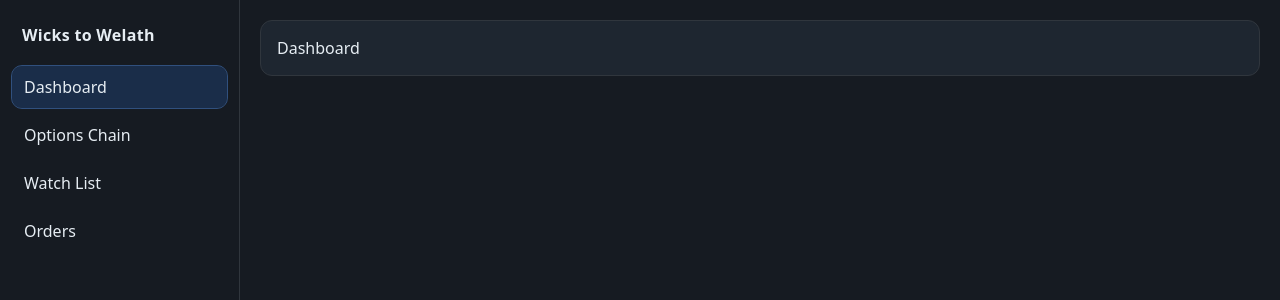
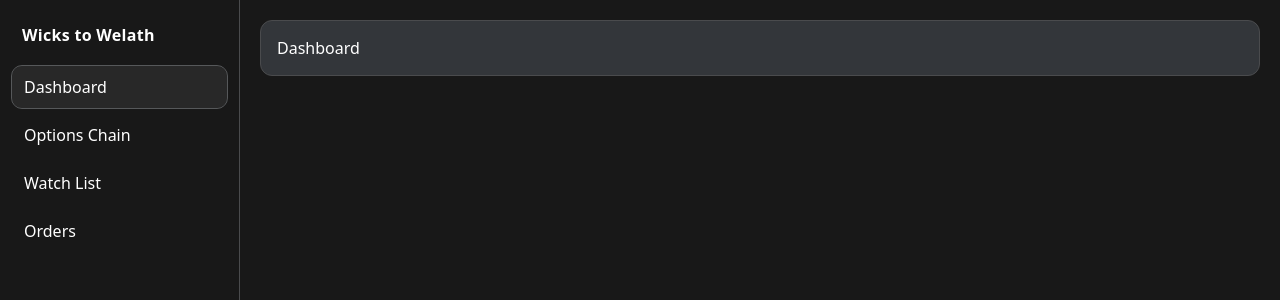
Before and after one commit to bsantilli/Options-Trading, a React (Vite) app in the folder React-UI/: page / in a window 1280 px wide. Shown: the top 300 px of the page. Built offline with nearby package versions, Linux system fonts and the light colour scheme; what ag-grid-community would draw is missing.

Commit message:
Changed the color theme a bit more gray and black

```diff
--- a/React-UI/src/theme.css
+++ b/React-UI/src/theme.css
@@ -1,23 +1,23 @@
 /* src/theme.css */
 :root{
   /* base & surfaces */
-  --bg: #161b22;
-  --surface: #1e2630;
-  --border: #30363d;
+  --bg: #181818;
+  --surface: #33363a;
+  --border: #4a4b4d;
 
   /* text */
-  --text: #e6edf3;
+  --text: #ffffff;
   --text-muted: #9da7b3;
 
   /* accents */
-  --accent: #2f81f7;   /* blue */
+  --accent: #6d6f72;   /* blue */
   --accent-2: #7ee787; /* green */
   --accent-3: #f778ba; /* pink */
   --warn: #d29922;     /* gold */
 
   /* states */
-  --hover: #1b2230;
-  --active: #0b61d8;
+  --hover: #262626;
+  --active: #d0d4db;
 }
 
 * { box-sizing: border-box; }
```
